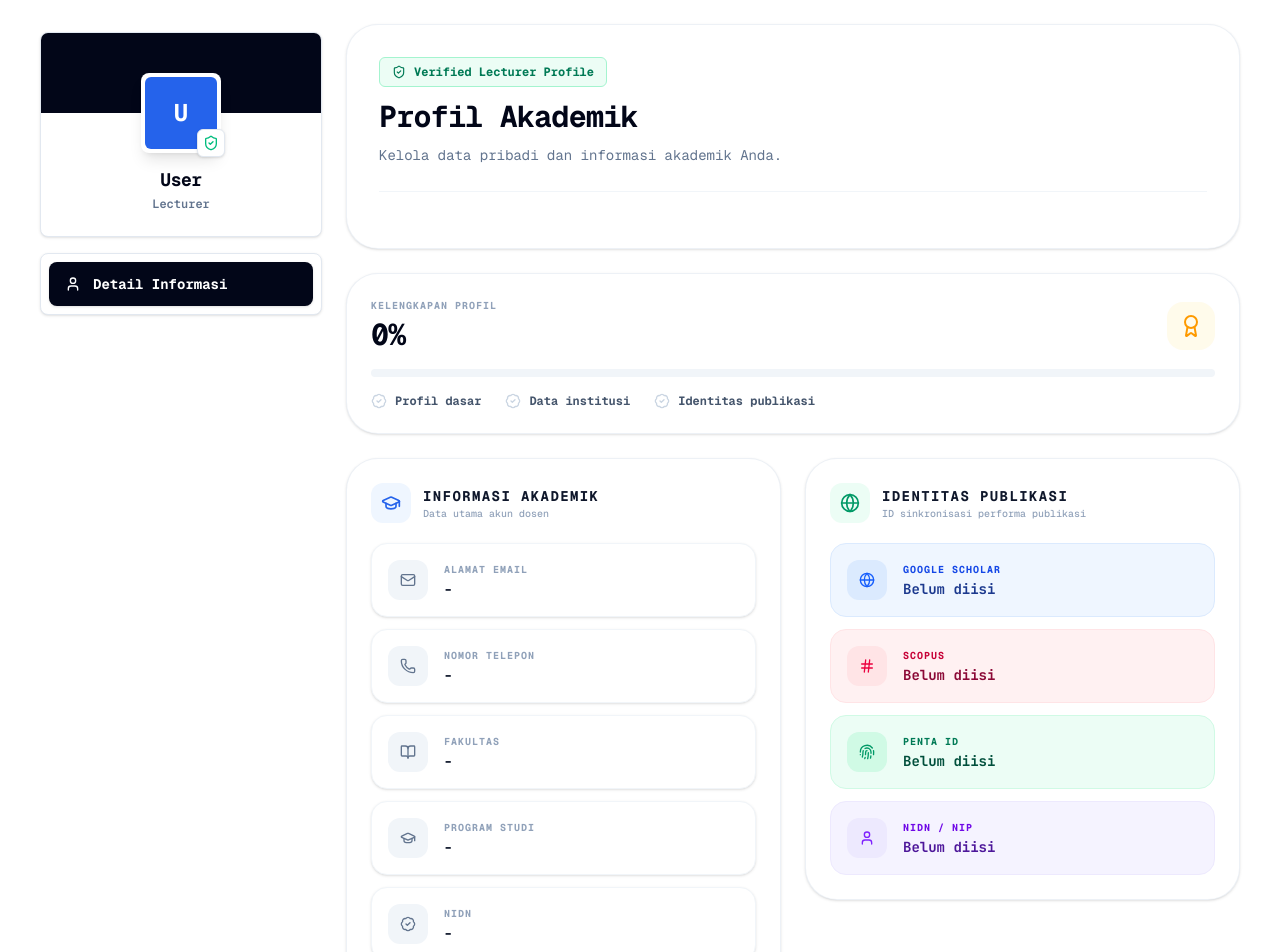
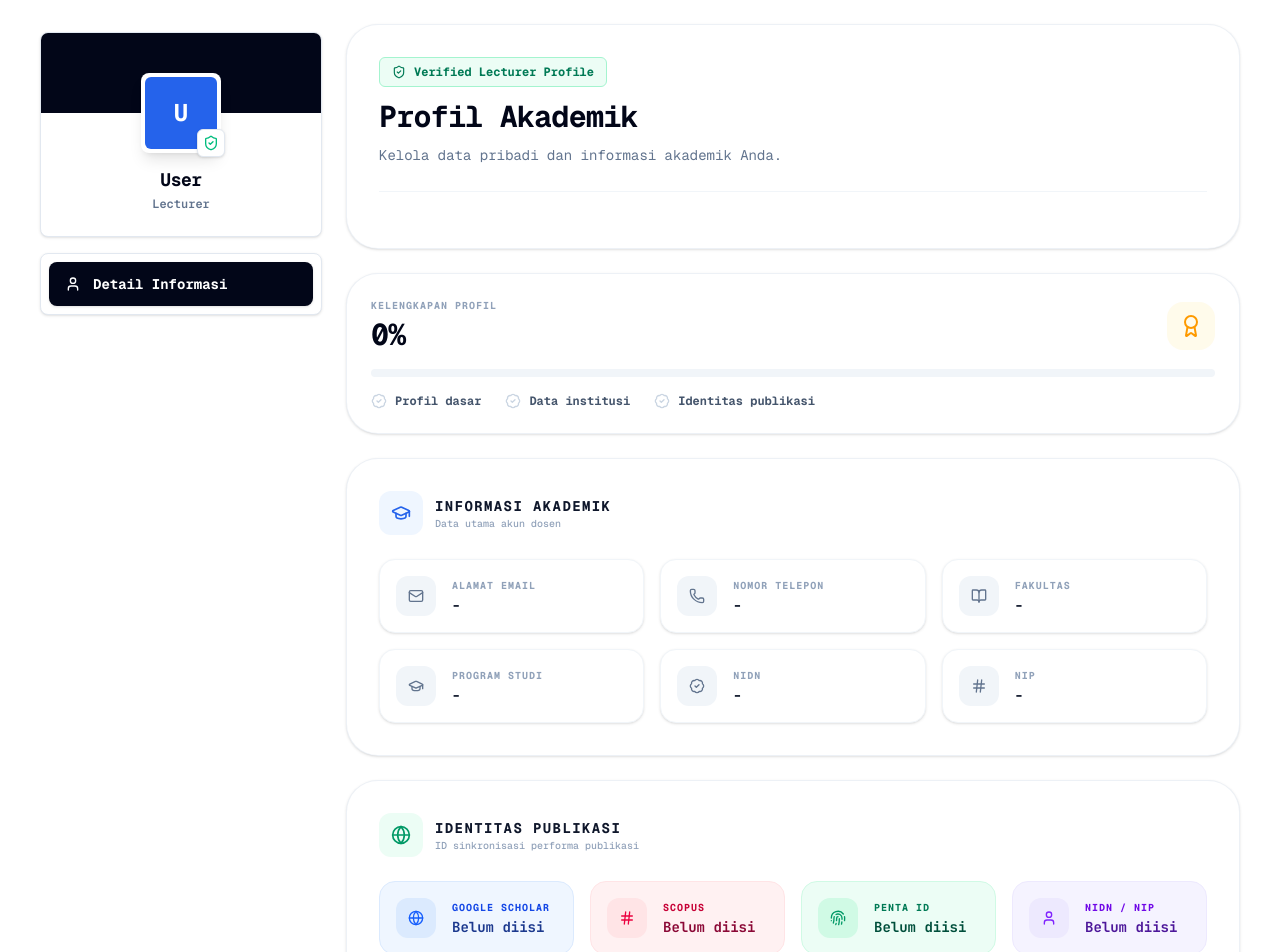
Before and after one commit to Umam07/FE-PentaDosen, a React (Vite) app: page /profile in a window 1280 px wide. Shown: the top 952 px of the page. Built offline with nearby package versions, Linux system fonts and the light colour scheme.

Commit message:
style: restructure academic info and publication IDs into full-width cards

```diff
--- a/src/pages/profilediri/DetailInformasi.tsx
+++ b/src/pages/profilediri/DetailInformasi.tsx
@@ -155,11 +155,11 @@ export default function DetailInformasi({ user, tabVariants }: DetailInformasiPr
       </div>
 
       {/* Main info grid */}
-      <div className="grid gap-6 lg:grid-cols-2 items-start">
+      <div className="space-y-6">
         {/* Informasi Akademik */}
-        <div className="rounded-[2rem] border border-slate-200/60 bg-white p-5 shadow-sm dark:border-slate-800 dark:bg-slate-900 sm:p-6">
-          <div className="mb-5 flex items-center gap-3">
-            <div className="flex h-10 w-10 items-center justify-center rounded-xl bg-primary-50 text-primary-600 dark:bg-primary-950/20 dark:text-primary-300">
+        <div className="rounded-[2rem] border border-slate-200/60 bg-white p-6 shadow-sm dark:border-slate-800 dark:bg-slate-900 sm:p-8">
+          <div className="mb-6 flex items-center gap-3">
+            <div className="flex h-11 w-11 items-center justify-center rounded-xl bg-primary-50 text-primary-600 dark:bg-primary-950/20 dark:text-primary-300">
               <GraduationCap className="h-5 w-5" />
             </div>
             <div>
@@ -172,7 +172,7 @@ export default function DetailInformasi({ user, tabVariants }: DetailInformasiPr
             </div>
           </div>
 
-          <div className="grid gap-3">
+          <div className="grid gap-4 grid-cols-1 sm:grid-cols-2 lg:grid-cols-3">
             <InfoTile label="Alamat Email" value={user?.email} icon={Mail} />
             <InfoTile label="Nomor Telepon" value={user?.phone} icon={Phone} />
             <InfoTile label="Fakultas" value={user?.fakultas} icon={BookOpen} />
@@ -183,9 +183,9 @@ export default function DetailInformasi({ user, tabVariants }: DetailInformasiPr
         </div>
 
         {/* Identitas Publikasi */}
-        <div className="rounded-[2rem] border border-slate-200/60 bg-white p-5 shadow-sm dark:border-slate-800 dark:bg-slate-900 sm:p-6">
-          <div className="mb-5 flex items-center gap-3">
-            <div className="flex h-10 w-10 items-center justify-center rounded-xl bg-emerald-50 text-emerald-600 dark:bg-emerald-950/20 dark:text-emerald-300">
+        <div className="rounded-[2rem] border border-slate-200/60 bg-white p-6 shadow-sm dark:border-slate-800 dark:bg-slate-900 sm:p-8">
+          <div className="mb-6 flex items-center gap-3">
+            <div className="flex h-11 w-11 items-center justify-center rounded-xl bg-emerald-50 text-emerald-600 dark:bg-emerald-950/20 dark:text-emerald-300">
               <Globe className="h-5 w-5" />
             </div>
             <div>
@@ -198,7 +198,7 @@ export default function DetailInformasi({ user, tabVariants }: DetailInformasiPr
             </div>
           </div>
 
-          <div className="grid gap-3">
+          <div className="grid gap-4 grid-cols-1 sm:grid-cols-2 lg:grid-cols-4">
             <IdentityBadge label="Google Scholar" value={user?.scholar_id} icon={Globe} tone="blue" />
             <IdentityBadge label="Scopus" value={user?.scopus_id} icon={Hash} tone="rose" />
             <IdentityBadge label="Penta ID" value={user?.penta_id} icon={Fingerprint} tone="emerald" />
```
